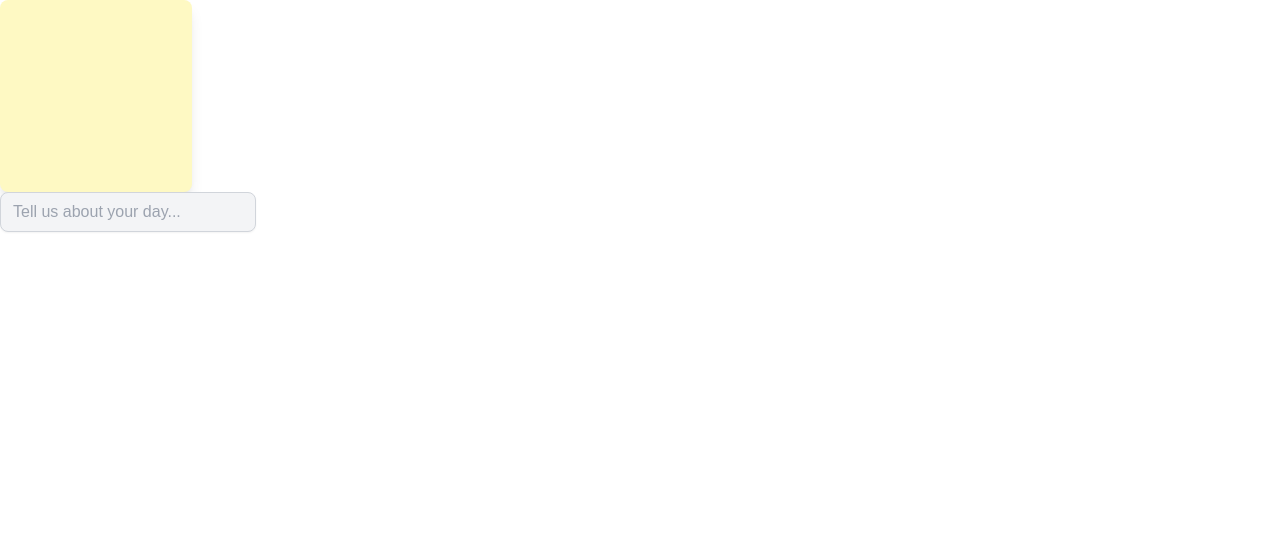
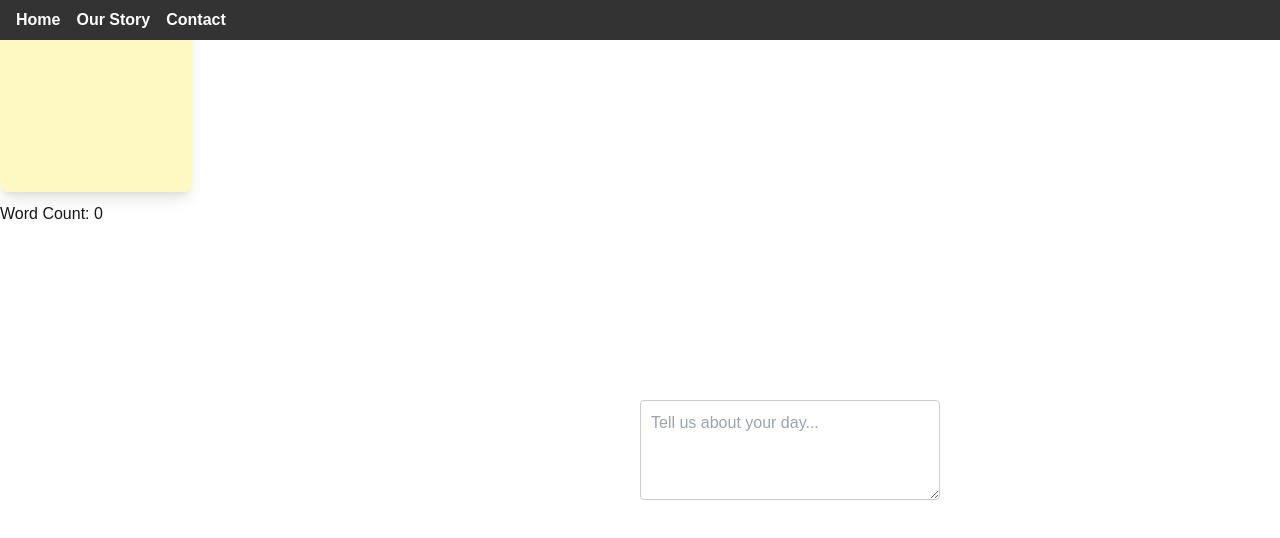
Before and after one commit to TRLanson/one-million-notes, a Next.js app: page / in a window 1280 px wide. Shown: the top 538 px of the page. Built offline with nearby package versions, Linux system fonts and the light colour scheme.

Commit message:
added menu bar

```diff
--- a/app/components/addNote.tsx
+++ b/app/components/addNote.tsx
@@ -1,13 +1,44 @@
-import React from 'react';
+import React, { useState } from 'react';
 
-const TextBox = () => {
+const addNote = () => {
+    const [wordCount, setWordCount] = useState<number>(0);
+
+    const handleChange = (event: React.ChangeEvent<HTMLTextAreaElement>) => {
+        const input = event.target.value;
+
+        // Stop the user from typing more if they exceed the word limit
+        const words = input.trim().split(/\s+/).filter(word => word.length > 0);
+        const wordLimit = 50; // Hardcoded word count limit
+        if (words.length > wordLimit) {
+            event.preventDefault();
+            return;
+        }
+
+        setWordCount(wordLimit);
+    };
+
     return (
-        <input
-            type="text"
-            className="bg-gray-100 w-64 h-10 border border-gray-300 rounded-lg shadow-sm px-3 text-gray-800 focus:outline-none focus:ring-2 focus:ring-blue-400 focus:border-transparent"
-            placeholder="Tell us about your day..."
-        />
+        <div style={{ textAlign: 'left'}}>
+            <textarea
+                style={{
+                    width: '300px',
+                    height: '100px',
+                    border: '1px solid #ccc',
+                    borderRadius: '4px',
+                    padding: '10px',
+                    position: 'fixed',
+                    left: '50%',
+                    top: '50%',
+
+                }}
+                onChange={handleChange}
+                placeholder="Tell us about your day..."
+            ></textarea>
+            <div style={{ marginTop: '10px', fontSize: '16px' }}>
+                Word Count: {wordCount}
+            </div>
+        </div>
     );
 };
 
-export default TextBox;
+export default addNote;
--- /dev/null
+++ b/app/components/menuBar.tsx
@@ -0,0 +1,58 @@
+import React from 'react';
+
+const MenuBar: React.FC = () => {
+    const styles = {
+        menuBar: {
+            backgroundColor: '#333',
+            color: 'white',
+            display: 'flex',
+            justifyContent: 'space-between',
+            padding: '0.5rem 1rem',
+            position: 'fixed',
+            top: 0,
+            width: '100%',
+            zIndex: 1000,
+        } as React.CSSProperties,
+        menuItems: {
+            listStyle: 'none',
+            margin: 0,
+            padding: 0,
+            display: 'flex',
+        } as React.CSSProperties,
+        menuItem: {
+            marginRight: '1rem',
+        } as React.CSSProperties,
+        link: {
+            color: 'white',
+            textDecoration: 'none',
+            fontWeight: 'bold',
+        } as React.CSSProperties,
+        linkHover: {
+            textDecoration: 'underline',
+        },
+    };
+
+    return (
+        <nav style={styles.menuBar}>
+            <ul style={styles.menuItems}>
+                <li style={styles.menuItem}>
+                    <a href="/home" style={styles.link}>
+                        Home
+                    </a>
+                </li>
+                <li style={styles.menuItem}>
+                    <a href="/about" style={styles.link}>
+                        Our Story
+                    </a>
+                </li>
+                <li style={styles.menuItem}>
+                    <a href="/contact" style={styles.link}>
+                        Contact
+                    </a>
+                </li>
+            </ul>
+        </nav>
+    );
+};
+
+export default MenuBar;
--- a/app/page.tsx
+++ b/app/page.tsx
@@ -1,12 +1,14 @@
 import Image from "next/image";
 import StickyNote from "./components/stickyNote";
-import TextBox from "./components/addNote";
+import AddNote from "./components/addNote";
+import MenuBar from "./components/menuBar";
 
 export default function Home() {
   return (
     <div>
       <StickyNote/>
-      <TextBox/>
+      <AddNote/>
+      <MenuBar/>
     </div>
   );
 }
```
